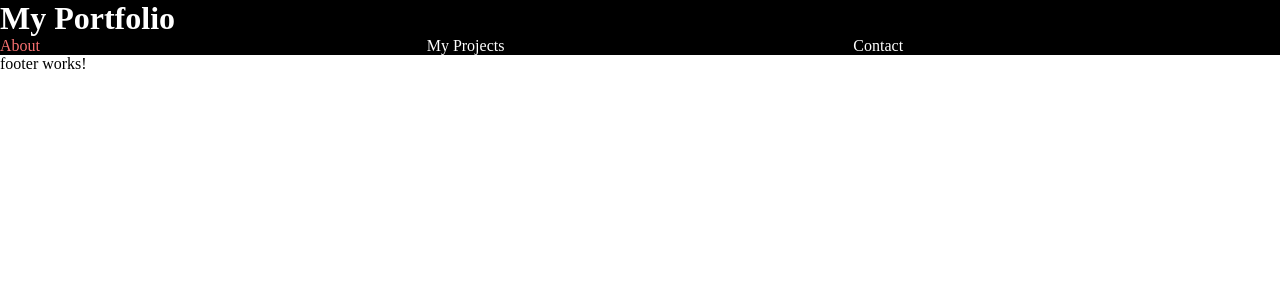
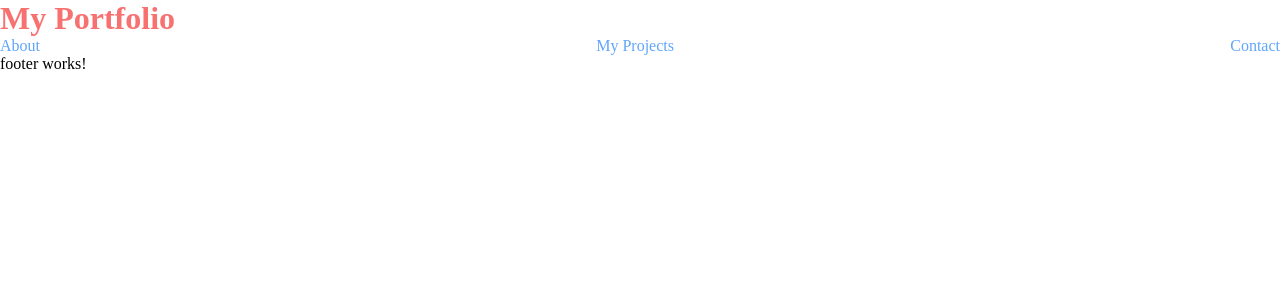
Before and after one commit to fvrvz/portfolio-angular, an Angular app: page / in a window 1280 px wide. Shown: the top 300 px of the page. Built offline with nearby package versions, Linux system fonts and the light colour scheme.

Commit message:
feat: add navlinks

```diff
--- a/src/app/components/navbar/navbar.html
+++ b/src/app/components/navbar/navbar.html
@@ -1,10 +1,8 @@
-<header class="header h-100 sm:h-100">
-  <h1 class="m:2">My Portfolio</h1>
-  <nav class="nav">
-    <ul class="d-grid items-center grid-cols-3">
-      <li class="text-red">About</li>
-      <li>My Projects</li>
-      <li>Contact</li>
-    </ul>
+<header class="header">
+  <h1 routerLink="home">My Portfolio</h1>
+  <nav class="d-flex items-center justify-space-between sm:w-100 w-75 nav">
+    <a routerLink="about">About</a>
+    <a routerLink="projects">My Projects</a>
+    <a routerLink="contact">Contact</a>
   </nav>
 </header>
--- a/src/app/components/navbar/navbar.scss
+++ b/src/app/components/navbar/navbar.scss
@@ -1,10 +1,15 @@
 .header {
-  color: white;
-  background-color: black;
+  color: var(--color-red);
+
+  h1 {
+    cursor: pointer;
+  }
 }
 
 .nav {
-  ul {
-    list-style: none;
+  margin: 0 auto;
+  a {
+    text-decoration: none;
+    color: var(--color-blue);
   }
 }
```
Also changed, not shown: src/app/components/navbar/navbar.ts (+4 -5 lines).
